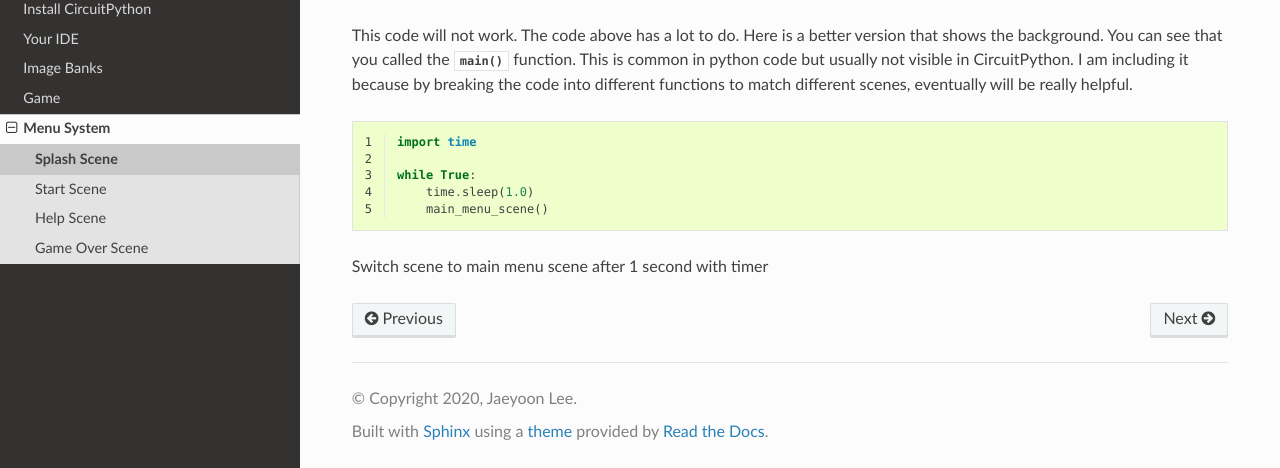
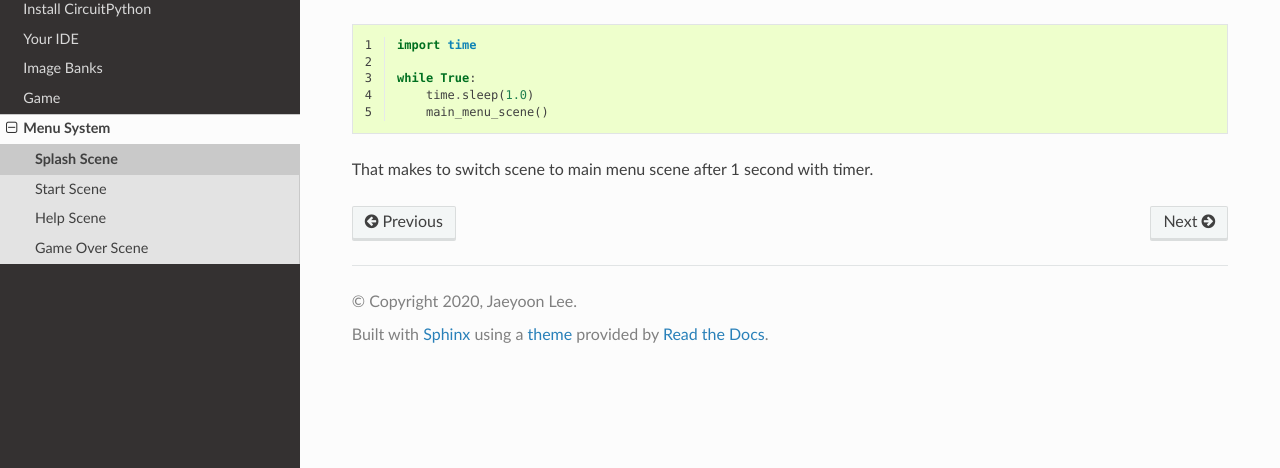
Before and after one commit to MotherTeresaHS/ICS3U-2019-Group19, a Sphinx documentation site: the page built from docs/menu/splash_scene.rst, in a window 1280 px wide and 900 px high, scrolled down 1331 px, cut to the strip 432-900 px from the top of the window. Built offline with Sphinx 7.4.7 and the Read the Docs theme 2.0.0, drawn with Linux system fonts in a browser that asks for light colours.

Commit message:
Update splash_scene.rst

```diff
--- a/docs/menu/splash_scene.rst
+++ b/docs/menu/splash_scene.rst
@@ -69,8 +69,6 @@
 
    MT Studio Splash on PyBadg
 
-This code will not work. The code above has a lot to do. Here is a better version that shows the background. You can see that you called the :py:func:`main()` function. This is common in python code but usually not visible in CircuitPython. I am including it because by breaking the code into different functions to match different scenes, eventually will be really helpful.
-
 .. code-block:: python
 	:linenos:
 
@@ -81,4 +79,4 @@
             main_menu_scene()
 
 
-Switch scene to main menu scene after 1 second with timer
+That makes to switch scene to main menu scene after 1 second with timer.
```
